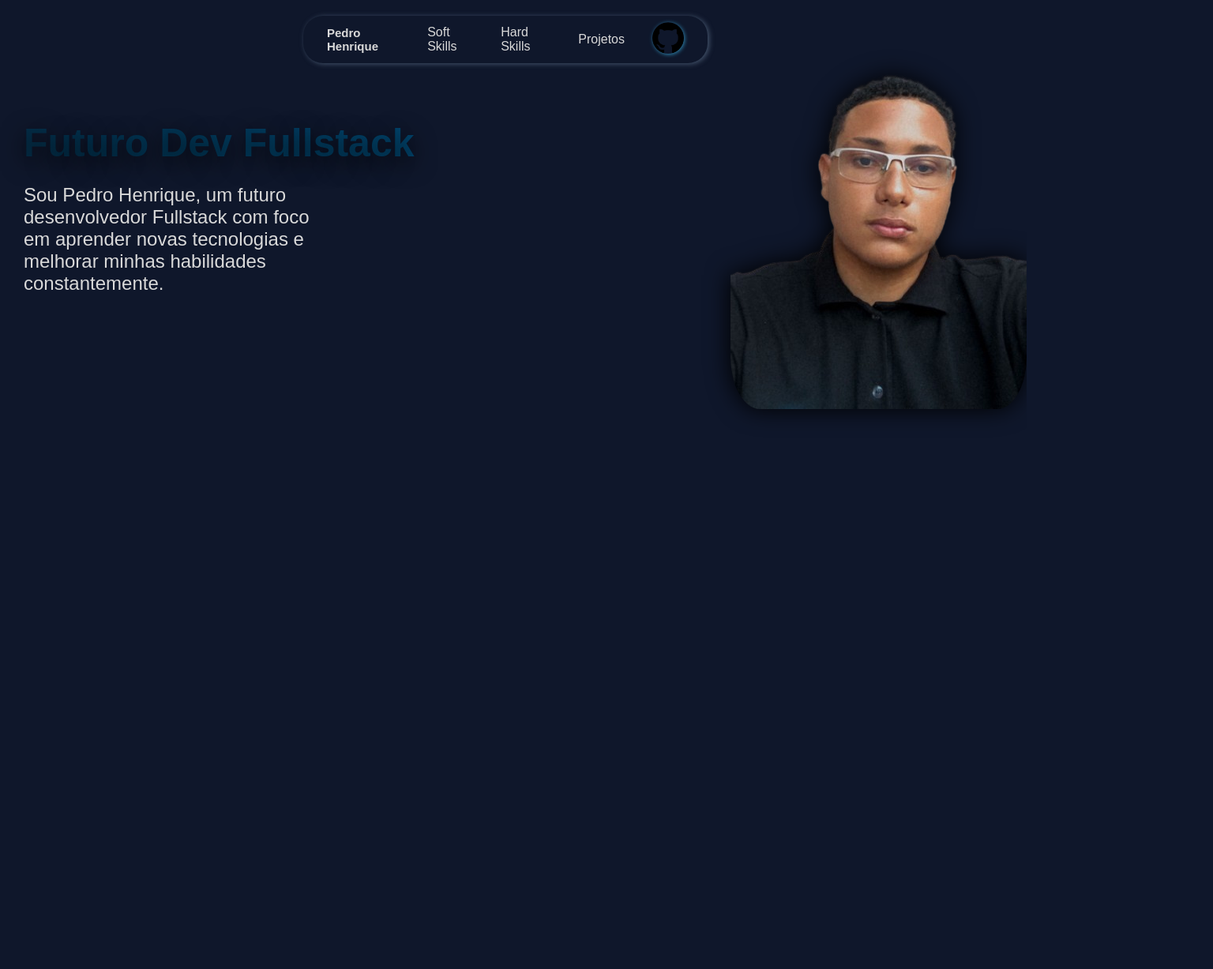
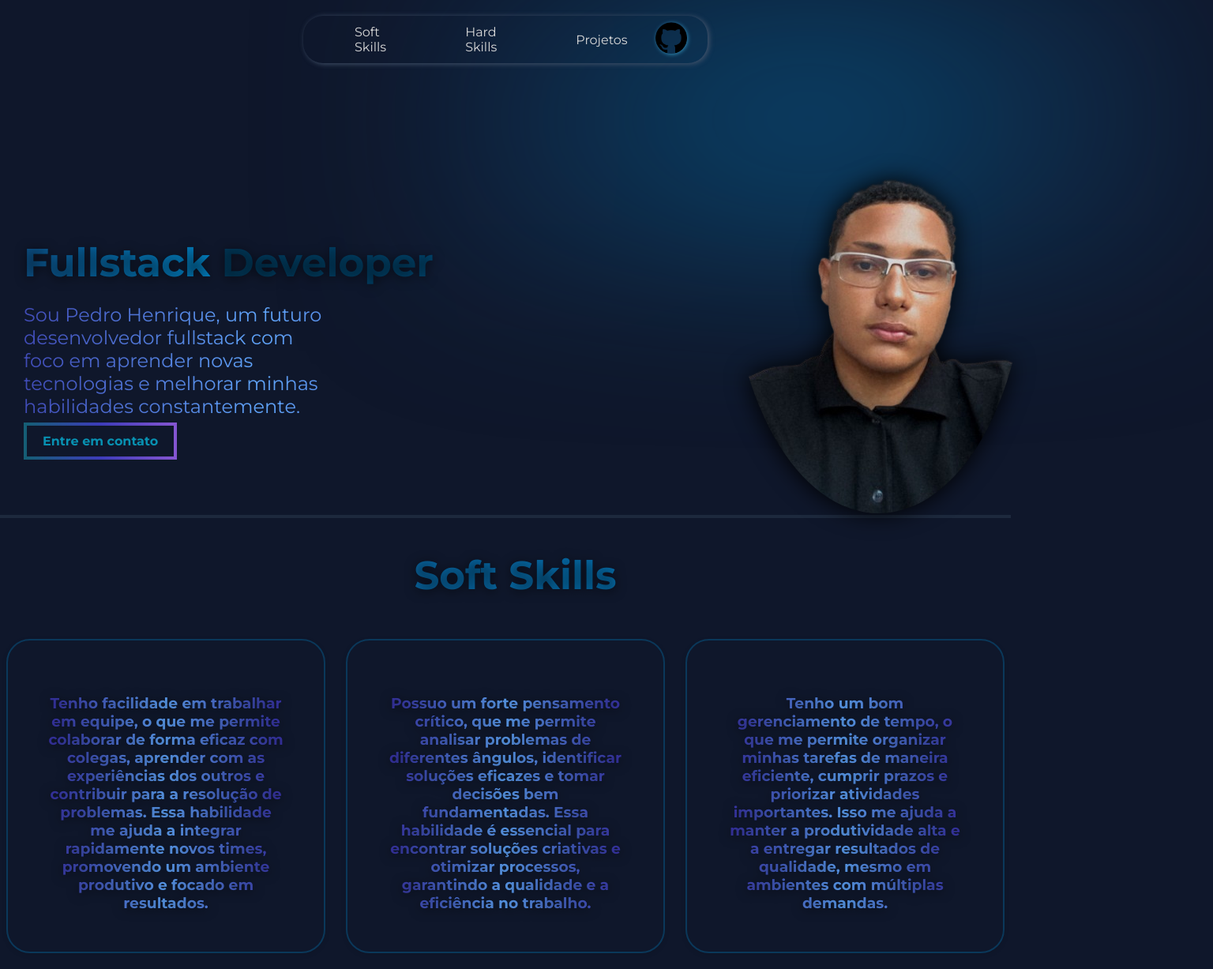
Before and after one commit to peuzadev/meu-portfolio, a plain HTML site: page index.html in a window 1280 px wide. Shown: the whole page at 79% size, 1536 px wide, since content can reach past the window. Before the commit the page ends 800 px from the top, so only its background shows below. Drawn offline with Linux system fonts and the light colour scheme.

Commit message:
tentando adicionar novas atualizações do portfólio

```diff
--- a/css/style.css
+++ b/css/style.css
@@ -1,10 +1,83 @@
+
+/* rolagem suave */
+html {
+    scroll-behavior: smooth;
+}
+
+
 body {
+    overflow-x: hidden;
     font-family: 'Montserrat', sans-serif;
     color: #D9D9D9;
     background-color: #0F172B;
     margin: 0;
     padding: 0;
 }
+
+
+
+
+/* Blur */
+body::before {
+    content: "";
+    position: absolute;
+    bottom: -1000px;
+    top: -50px;
+    left: 80%;
+    width: 80vw;
+    height: 50vh;
+    background: radial-gradient(circle, rgba(2, 132, 199, 0.4), rgba(23, 37, 84, 0.1));
+    filter: blur(100px);
+    transform: translateX(-50%);
+    z-index: -1;
+    pointer-events: none;
+}
+
+
+/* Menu */
+
+
+nav a {
+    text-decoration: none;
+    color: inherit;
+}
+
+nav {
+    display: flex;
+    gap: 35px;
+    justify-content: space-between;
+    align-items: center;
+    background: linear-gradient(circle, rgba(2, 132, 199, 0.4), rgba(23, 37, 84, 0.1));
+    margin-top: 20px;
+    margin-right: auto;
+    margin-left: auto;
+    margin-bottom: 150px;
+    box-shadow: 2px 1px 6px #45556C;
+    border-radius: 25px;
+    width: 40%;
+    height: 60px;
+}
+
+    /* #meu-nome {
+        margin-left: 30px;
+        font-size: 15px;
+        color: #D9D9D9;
+    } */
+
+
+#soft-skills,
+#hard-skills,
+#projetos {
+    margin-left: 65px;
+    transition: font-size 0.6s cubic-bezier(0.25, 0.8, 0.25, 1);
+}
+
+#soft-skills:hover,
+#hard-skills:hover,
+#projetos:hover {
+    font-size: 12px;
+}
+
 
 #github-logo {
     margin-right: 30px;
@@ -20,66 +93,23 @@ body {
     transform: scale(1.1);
 }
 
-nav a {
-    text-decoration: none;
-    color: inherit;
+/* Primeira seção */
+#sobre-mim h2 {
+    text-shadow: 2px 2px 4px rgba(0, 0, 0, 0.138);
+    background: linear-gradient(90deg, oklch(0.293 0.066 243.157), oklch(0.5 0.134 242.749));
+    -webkit-background-clip: text;
+    -webkit-text-fill-color: transparent; /* PARA APLICAR O DEGRADE */
+    animation: pulse-shadow 4s infinite alternate; /* PARA APLICAR ANIMAÇÃO */
+    margin-left: 0px;
+    font-size: 50px;
 }
 
-nav {
-    display: flex;
-    gap: 35px;
-    justify-content: space-between;
-    align-items: center;
-    background-color: #0F172B;
-    margin-top: 20px;
-    margin-right: auto;
-    margin-left: auto;
-    box-shadow: 2px 1px 6px #45556C;
-    border-radius: 25px;
-    width: 40%;
-    height: 60px;
-}
-
-#meu-nome {
-    margin-left: 30px;
-    font-size: 15px;
-    color: #D9D9D9;
-}
-
-#minhas-soft-skills p {
-font-size: 25px;
-}
-
-#minhas-soft-skills h2 {
-    font-size: 60px;
-    }
-
-
-
-
-
-
-
-#soft-skills,
-#hard-skills,
-#projetos {
-    transition: font-size 0.6s cubic-bezier(0.25, 0.8, 0.25, 1);
-}
-
-#soft-skills:hover,
-#hard-skills:hover,
-#projetos:hover {
-    font-size: 12px;
-}
-
-h2 {
-    text-shadow: 2px 2px 4px rgba(0, 0, 0, 0.138);
-    background: linear-gradient(90deg, oklch(0.293 0.066 243.157), oklch(0.5 0.134 242.749));
-    -webkit-background-clip: text; /* DEGRADE */
-    -webkit-text-fill-color: transparent; /* PARA APLICAR O DEGRADE */
-    animation: pulse-shadow 2s infinite alternate; /* PARA APLICAR ANIMAÇÃO */
-    margin-left: 0px;
-    font-size: 50px;
+.fullstack {
+    background: linear-gradient(90deg, #172554, #0284c7);
+    -webkit-background-clip: text;
+    -webkit-text-fill-color: transparent;
+    animation: degrade-animado 6s infinite alternate;
+    background-size: 200% 200%;
 }
 
 #sobre-mim {
@@ -88,6 +118,11 @@ h2 {
 }
 
 #sobre-mim-texto {
+    background: linear-gradient(90deg, #3730a3, #60a5fa, #3730a3);
+    -webkit-background-clip: text;
+    -webkit-text-fill-color: transparent;
+    background-size: 200% 100%;
+    animation: degrade-movendo 3s infinite alternate ease-in-out;
     font-size: 24px;
     margin-bottom: -50px;
     margin-right: 300px;
@@ -100,39 +135,27 @@ h2 {
     align-items: center;
 }
 
-#fundo-minha-imagem {
-    opacity: 60%;
-    border-radius: 30%;
-    max-width: 100%;
-    height: auto;
-    filter: drop-shadow(-1px 0px 15px rgb(0, 0, 0));
-    width: 400px;
-    margin-top: -700px;
-    margin-left: 1140px;
-    margin-bottom: -25px;
-    z-index: 1;
-}
-
+/* Imagem */
 #minha-imagem {
-    border-radius: 10%;
-    max-width: 40%;
+    border-radius: 50%;
+    max-width: 35%;
     height: auto;
     filter: drop-shadow(-1px 0px 15px rgb(0, 0, 0));
     width: 800px;
-    margin-top: -199px;
+    margin-top: -220px;
     margin-left: 200px;
     margin-right: -50px;
-    margin-bottom: -38px;
+    margin-bottom: -15px;
     z-index: 2;
 }
-
+/* Linha */
 hr {
     border: none;
     height: 4px;
 margin-top: -60px;
     background-color: #1D293D;
 }
-
+/* Botão entre em contato */
 .whatsapp-button-border {
     position: relative;
     top: -100px;
@@ -143,21 +166,88 @@ margin-top: -60px;
     font-size: 16px;
     font-weight: bold;
     text-decoration: none;
-    border: 4px solid transparent; /* Define uma borda invisível */
-    border-radius: 25px; /* Borda arredondada */
-    background-clip: padding-box; /* Garante que o fundo não se sobreponha à borda */
-    border-image: linear-gradient(to right, #155e75, #3d3cba, #8455d1) 1; /* Degradê na borda */
+    border: 4px solid transparent;
+    background-clip: padding-box;
+    border-image: linear-gradient(to right, #155e75, #3d3cba, #8455d1) 1;
     transition: transform 0.2s ease, box-shadow 0.2s ease;
 }
 
 .whatsapp-button-border:hover {
     transform: scale(1.05);
-    box-shadow: 0 0 5px rgba(0, 0, 0, 0.2);
+    box-shadow:
+        0 0 10px 3px rgba(21, 94, 117, 0.4),   /* Sombra azul mais clara */
+        0 0 15px 5px rgba(61, 60, 186, 0.3),    /* Sombra roxa */
+        0 0 20px 8px rgba(132, 85, 209, 0.2);    /* Sombra mais suave */
 }
 
 .whatsapp-button-border:active {
     transform: scale(0.95);
 }
+
+
+/* Segunda seção */
+#minhas-soft-skills h2 {
+    text-align: center;
+    margin-bottom: 50px;
+    text-shadow: 2px 2px 4px rgb(0, 0, 0);
+    background: linear-gradient(90deg, #172554, #0284c7);
+    -webkit-background-clip: text;
+    -webkit-text-fill-color: transparent;
+    background-size: 200% 200%;
+    font-size: 50px;
+    margin-left: 25px;
+    animation: degrade-animado 6s infinite alternate, pulse-shadow 4s infinite alternate;
+    }
+
+
+    .card-pai {
+        margin-bottom: 20px;
+        display: flex;
+        justify-content: space-around;
+        flex-wrap: wrap;
+        gap: 10px; /* Espaçamento entre os cards */
+        max-width: 100%;
+    }
+
+    .card {
+        background: transparent;
+        border: 2px solid rgba(2, 132, 199, 0.3);
+        border-radius: 30px;
+        width: 300px;
+        box-shadow: 0px 2px 6px rgba(0, 0, 0, 0.1);
+        transition: transform 0.3s ease, box-shadow 0.3s ease, border 0.3s ease;
+        padding: 50px;
+        padding-bottom: 35px;
+    }
+
+    .card:hover {
+        transform: scale(1.05);
+        box-shadow: 0px 4px 12px rgba(0, 0, 0, 0.2);
+        border: 2px solid rgb(2, 133, 199);
+
+    }
+
+
+    .card h3 {
+        background: linear-gradient(90deg, #3730a3, #60a5fa, #3730a3);
+        -webkit-background-clip: text;
+        -webkit-text-fill-color: transparent;
+        animation: degrade-animado 6s infinite alternate, pulse-shadow 4s infinite alternate;
+        text-align: center;
+        margin-bottom: 15px;
+    }
+
+    .card p {
+        animation: degrade-animado 2s infinite alternate;
+        font-size: 14px;
+        line-height: 1.6;
+        text-align: center;
+    }
+
+
+
+
+
 
 /* APENAS EFEITOS */
 
@@ -200,3 +290,21 @@ margin-top: -60px;
         text-shadow: 0px 0px 10px rgba(0, 0, 0, 0.5);
     }
 }
+
+@keyframes degrade-animado {
+    0% {
+        background-position: 0% 50%;
+    }
+    100% {
+        background-position: 100% 50%;
+    }
+}
+
+@keyframes degrade-movendo {
+    0% {
+        background-position: 0% 50%;
+    }
+    100% {
+        background-position: 100% 50%;
+    }
+}
--- a/index.html
+++ b/index.html
@@ -3,48 +3,63 @@
 <head>
     <meta charset="UTF-8">
     <meta name="viewport" content="width=device-width, initial-scale=1.0">
+    <link rel="preconnect" href="https://fonts.googleapis.com">
+    <link rel="preconnect" href="https://fonts.gstatic.com" crossorigin>
+    <link href="https://fonts.googleapis.com/css2?family=Montserrat:wght@100..900&display=swap" rel="stylesheet">
     <link rel="stylesheet" href="css/style.css">
     <link rel="stylesheet" href="js/script.js">
     <title>Portfólio 1</title>
 </head>
 <body>
-    <nav>
-        <h1 id="meu-nome">Pedro Henrique</h1>
+    <!-- <img class="vetor-1" id="vetor-1" src="img/vetor-1.png"> -->
+    <nav class="fade-in fade-in-delay-1">
+        <!-- <h1 id="meu-nome">Pedro Henrique</h1> -->
 
-        <a href="#soft-skills">Soft Skills</a>
-        <a href="#hard-skills">Hard Skills</a>
-        <a href="#projetos">Projetos</a>
+        <a class="fade-in fade-in-delay-2" id= "soft-skills" href="#minhas-soft-skills">Soft Skills</a>
+        <a class="fade-in fade-in-delay-2" id= "hard-skills" href="#hard-skills">Hard Skills</a>
+        <a class="fade-in fade-in-delay-2" id= "projetos" href="#projetos">Projetos</a>
         <!-- Imagem do git -->
-        <a href="https://github.com/peuzadev" target="_blank">
-            <img id="github-logo" src="img/git.png">
+        <a class="fade-in fade-in-delay-2" href="https://github.com/peuzadev" target="_blank">
+            <img class="fade-in fade-in-delay-2" id="github-logo" src="img/git.png">
         </a>
     </nav>
 
-    <section id="sobre-mim">
-        <h2>Futuro Dev Fullstack</h2>
+    <section class="fade-in fade-in-delay-3" id="sobre-mim">
+        <h2><span class="fullstack">Fullstack</span> Developer</h2>
         <div class="sobre-mim-container">
-        <p id="sobre-mim-texto">Sou Pedro Henrique, um futuro desenvolvedor Fullstack com foco em aprender novas tecnologias e melhorar minhas habilidades constantemente.</p>
+        <p id="sobre-mim-texto">Sou Pedro Henrique, um futuro desenvolvedor fullstack com foco em aprender novas tecnologias e melhorar minhas habilidades constantemente.</p>
         <img src="img/minha-foto.png" alt="Pedro Henrique" id="minha-imagem">
-       </div>
+
+    </div>
+<div class="fade-in fade-in-delay-3">
+</div>
+    <a href="linkzap" class="whatsapp-button-border">Entre em contato</a>
+    </section>
+    <hr>
+
+    <section class="fade-in fade-in-delay-4" id="minhas-soft-skills">
+        <h2>Soft Skills</h2>
+        <div class="card-pai">
+            <div class="card">
+                <h3>Tenho facilidade em trabalhar em equipe, o que me permite colaborar de forma eficaz com colegas, aprender com as experiências dos outros e contribuir para a resolução de problemas. Essa habilidade me ajuda a integrar rapidamente novos times, promovendo um ambiente produtivo e focado em resultados.</h3>
+            </div>
+            <div class="card">
+                <h3>Possuo um forte pensamento crítico, que me permite analisar problemas de diferentes ângulos, identificar soluções eficazes e tomar decisões bem fundamentadas. Essa habilidade é essencial para encontrar soluções criativas e otimizar processos, garantindo a qualidade e a eficiência no trabalho.</h3>
+            </div>
+            <div class="card">
+                <h3>Tenho um bom gerenciamento de tempo, o que me permite organizar minhas tarefas de maneira eficiente, cumprir prazos e priorizar atividades importantes. Isso me ajuda a manter a produtividade alta e a entregar resultados de qualidade, mesmo em ambientes com múltiplas demandas.</h3>
+            </div>
+        </div>
     </section>
 
-
-
-    <section id="soft-skills">
+    <section id="minhas-hard-skills">
 
 
 
 
 
     </section>
-    <section id="hard-skills">
-
-
-
-
-
-    </section>
-    <section id="projetos">
+    <section id="meus-projetos">
 
 
 
```
Also changed, not shown: js/script.js (+42 -0 lines).
